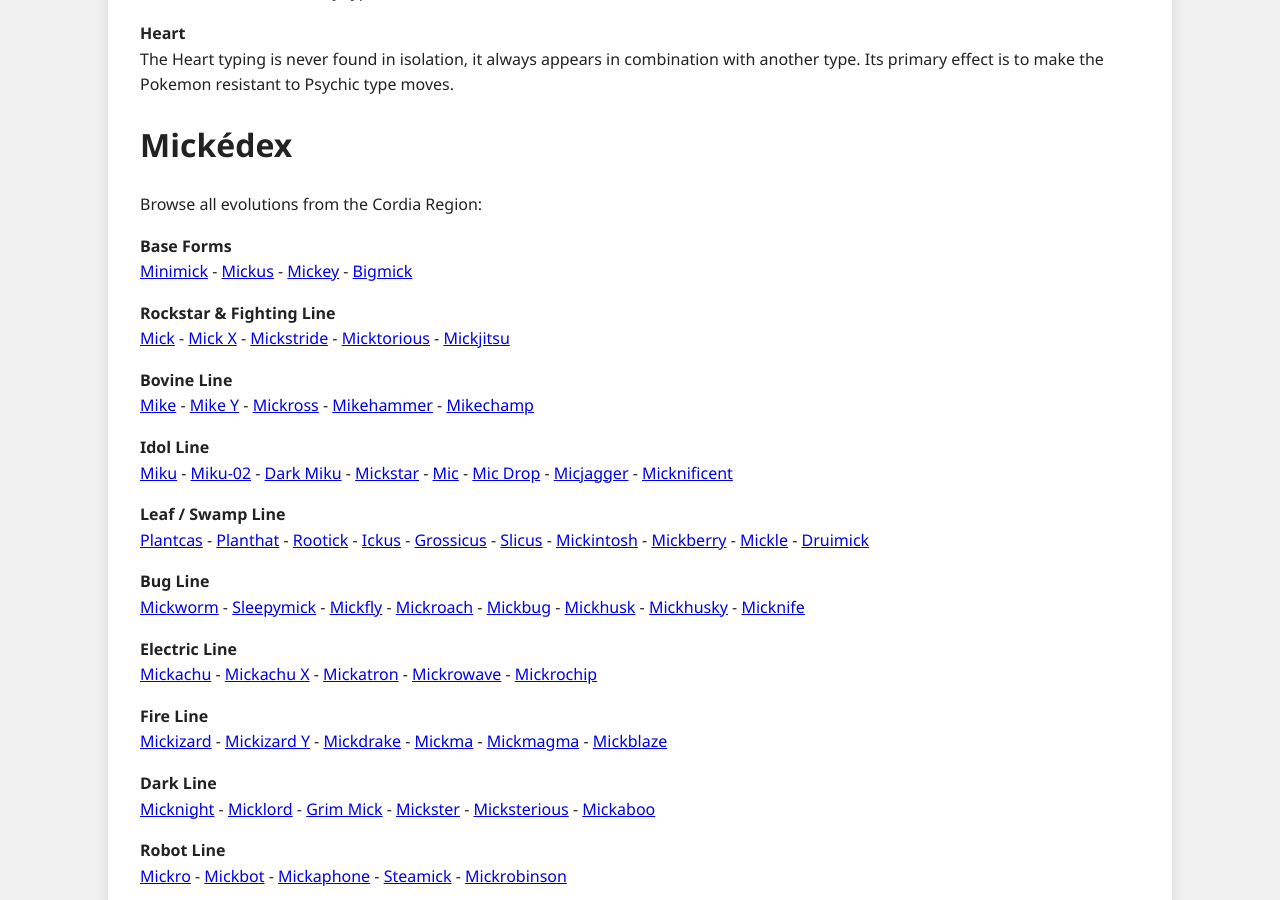
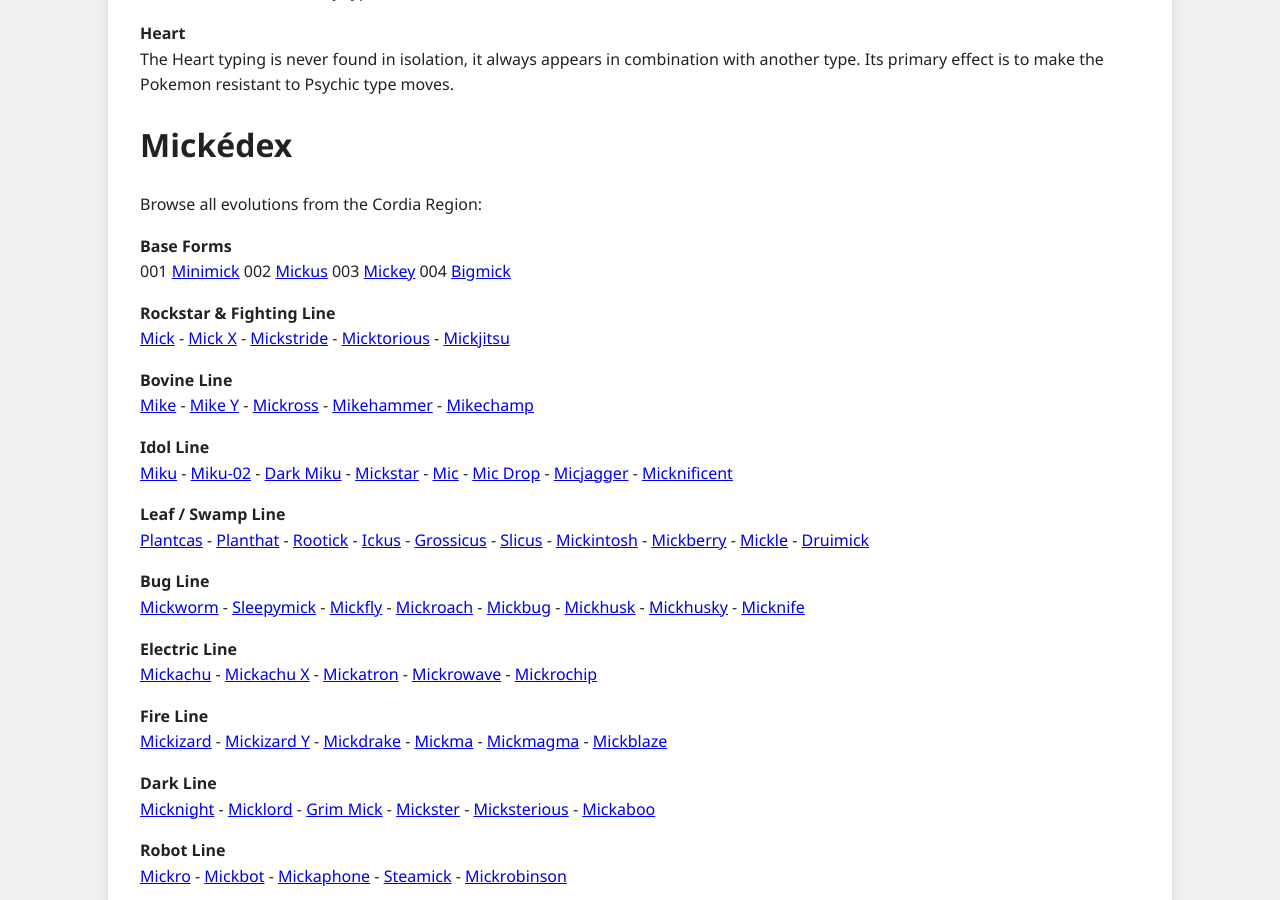
Before and after one commit to elizibar/elizibar.github.io, a Jekyll site: the page built from mickedex/index.md, in a window 1280 px wide and 900 px high, scrolled down 742 px. Built offline with Jekyll 4.4.1, drawn with Linux system fonts in a browser that asks for light colours.

Commit message:
Update index.md

```diff
--- a/mickedex/index.md
+++ b/mickedex/index.md
@@ -29,7 +29,10 @@ The Heart typing is never found in isolation, it always appears in combination w
 Browse all evolutions from the Cordia Region:
 
 **Base Forms**
-[Minimick](/mickedex/minimick/) - [Mickus](/mickedex/mickus/) - [Mickey](/mickedex/mickey/) - [Bigmick](/mickedex/bigmick/)
+001 [Minimick](/mickedex/minimick/)
+002 [Mickus](/mickedex/mickus/)
+003 [Mickey](/mickedex/mickey/)
+004 [Bigmick](/mickedex/bigmick/)
 
 **Rockstar & Fighting Line**
 [Mick](/mickedex/mick/) - [Mick X](/mickedex/mick-x/) - [Mickstride](/mickedex/mickstride/) - [Micktorious](/mickedex/micktorious/) - [Mickjitsu](/mickedex/mickjitsu/)
```
